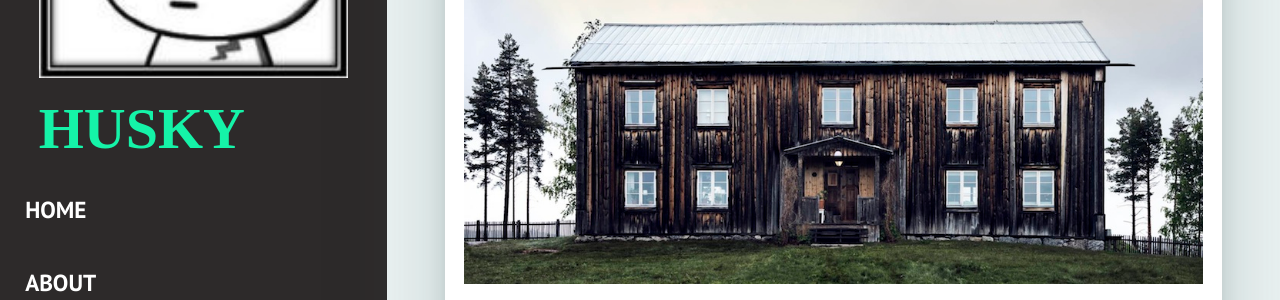
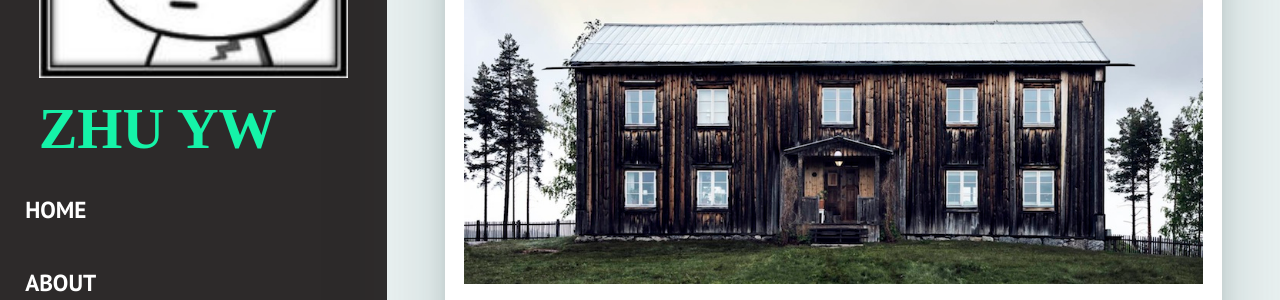
Before and after one commit to zywok/zywok.github.io, a Jekyll site: the page built from index.html, in a window 1280 px wide. Shown: the part 288-588 px from the top of the page. Built offline with Jekyll 4.4.1, drawn with Linux system fonts in a browser that asks for light colours; some web fonts are replaced; the list of posts is cut into pages by our own code.

Commit message:
Update _config.yml

```diff
--- a/_config.yml
+++ b/_config.yml
@@ -1,5 +1,5 @@
 # Profile information
-name: Husky
+name: ZHU YW
 title: Husky - Free Jekyll Theme
 description: > # this means to ignore newlines until "baseurl:"
   Write an awesome description for your new site here. You can edit this
```
